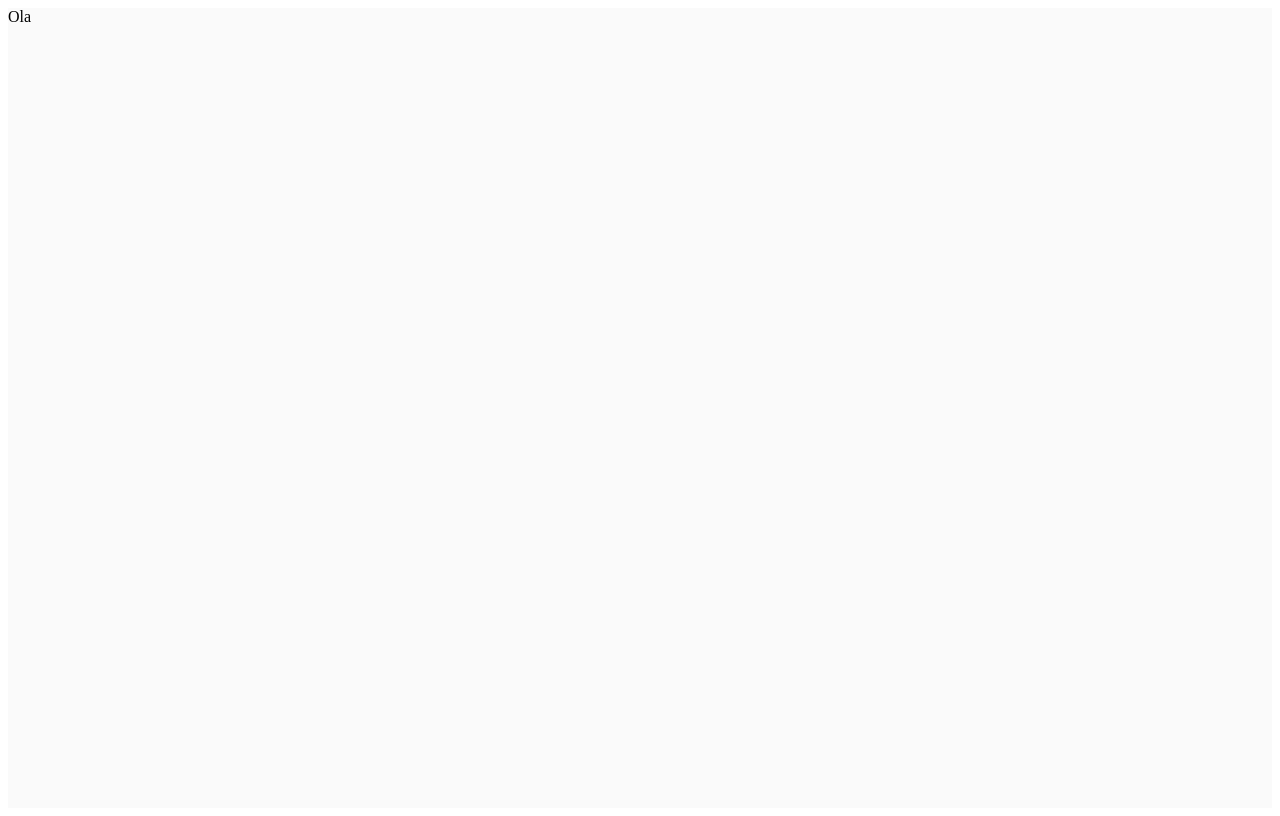
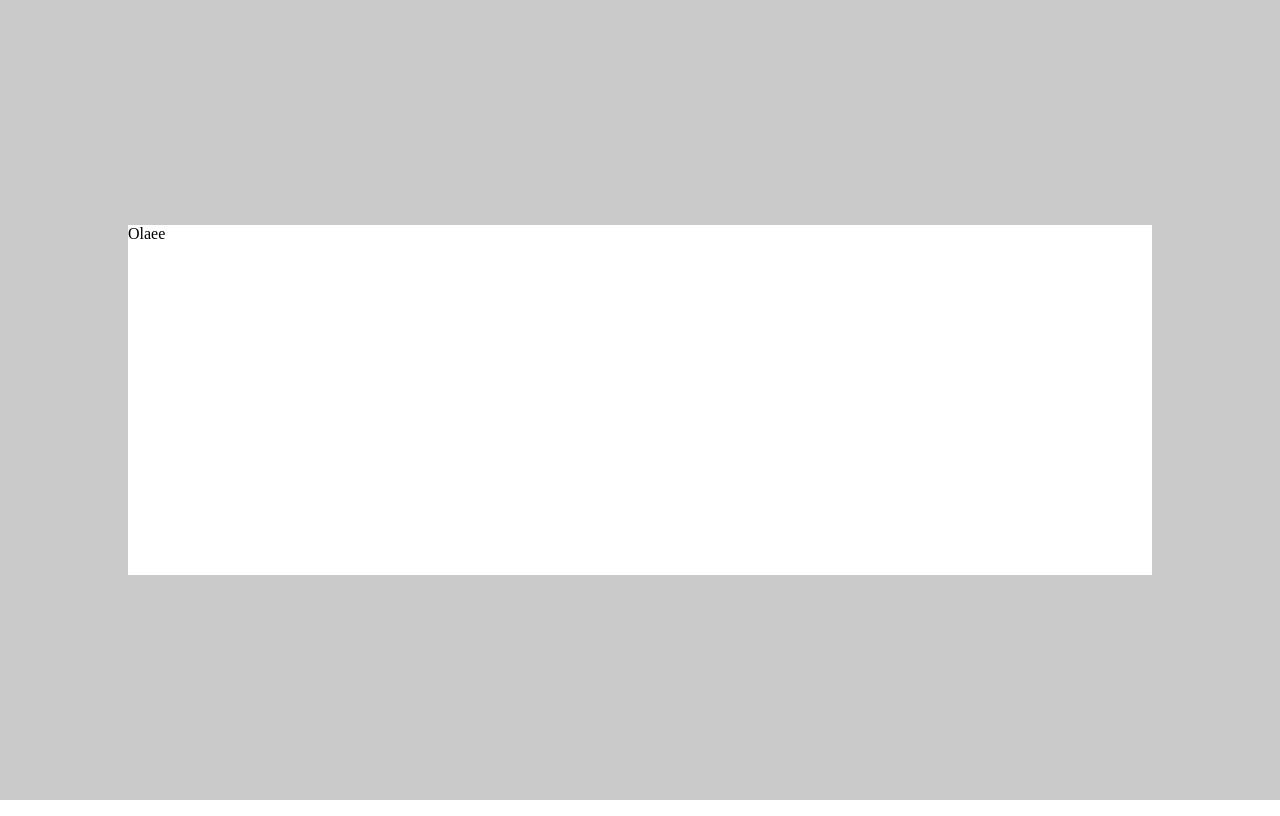
Before and after one commit to joaopedrott/javascript, a React (Create React App) app in the folder Dio/React/modulo 7 Desafio Calculadora/desafio01-calculadora/: page / in a window 1280 px wide. Built offline with nearby package versions, Linux system fonts and the light colour scheme.

Commit message:
atualizei a calculadora  criando o fundo da pagina e a base da calculadora

```diff
--- a/Dio/React/modulo 7 Desafio Calculadora/desafio01-calculadora/src/App.js
+++ b/Dio/React/modulo 7 Desafio Calculadora/desafio01-calculadora/src/App.js
@@ -1,10 +1,10 @@
 
-import {Container} from './styles'
+import {Container,Content} from './styles'
 
 const App =()=> {
   return (
     <Container>
-      Ola
+      <Content>Olaee</Content>
     </Container>
   );
 }
--- /dev/null
+++ b/Dio/React/modulo 7 Desafio Calculadora/desafio01-calculadora/src/global.js
@@ -0,0 +1,10 @@
+import { createGlobalStyle } from 'styled-components'
+
+export default createGlobalStyle`
+  *,body {
+    margin: 0;
+    padding: 0;
+  }
+
+
+`
--- a/Dio/React/modulo 7 Desafio Calculadora/desafio01-calculadora/src/index.js
+++ b/Dio/React/modulo 7 Desafio Calculadora/desafio01-calculadora/src/index.js
@@ -1,11 +1,12 @@
 import React from 'react';
 import ReactDOM from 'react-dom/client';
 import App from './App';
-
+import GlobalStyles from './global'
 
 const root = ReactDOM.createRoot(document.getElementById('root'));
 root.render(
   <React.StrictMode>
+    <GlobalStyles/>
     <App />
   </React.StrictMode>
 );
--- a/Dio/React/modulo 7 Desafio Calculadora/desafio01-calculadora/src/styles.js
+++ b/Dio/React/modulo 7 Desafio Calculadora/desafio01-calculadora/src/styles.js
@@ -3,5 +3,16 @@ import styled from 'styled-components';
 export const Container = styled.div`
     width: 100%;
     height: 100vh;
-    background-color: #FAFAFA;
+    background-color: #CACACA;
+
+    display: flex;
+    align-items: center;
+    justify-content: center;
 `
+
+export const Content = styled.div`
+    background-color: #FFFFFF;
+    width: 80%;
+    min-height: 350px;
+
+`
```
